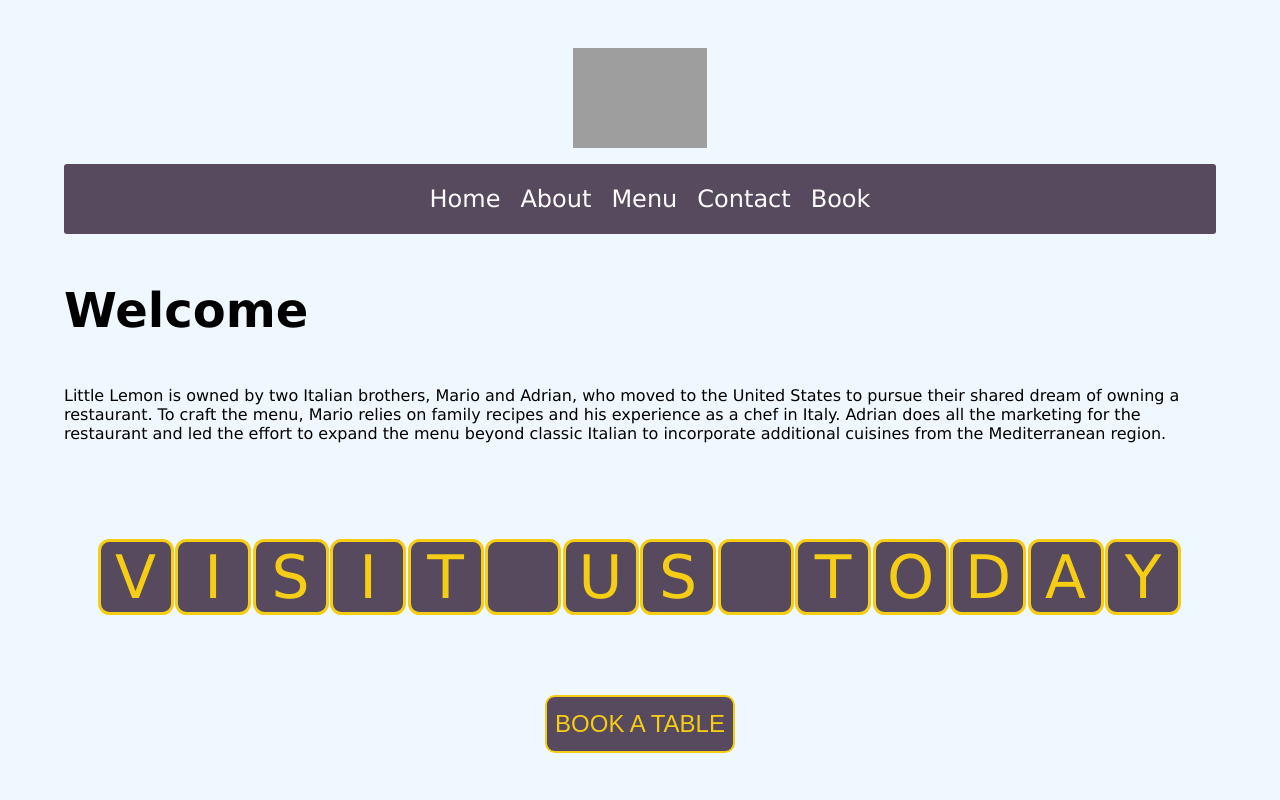
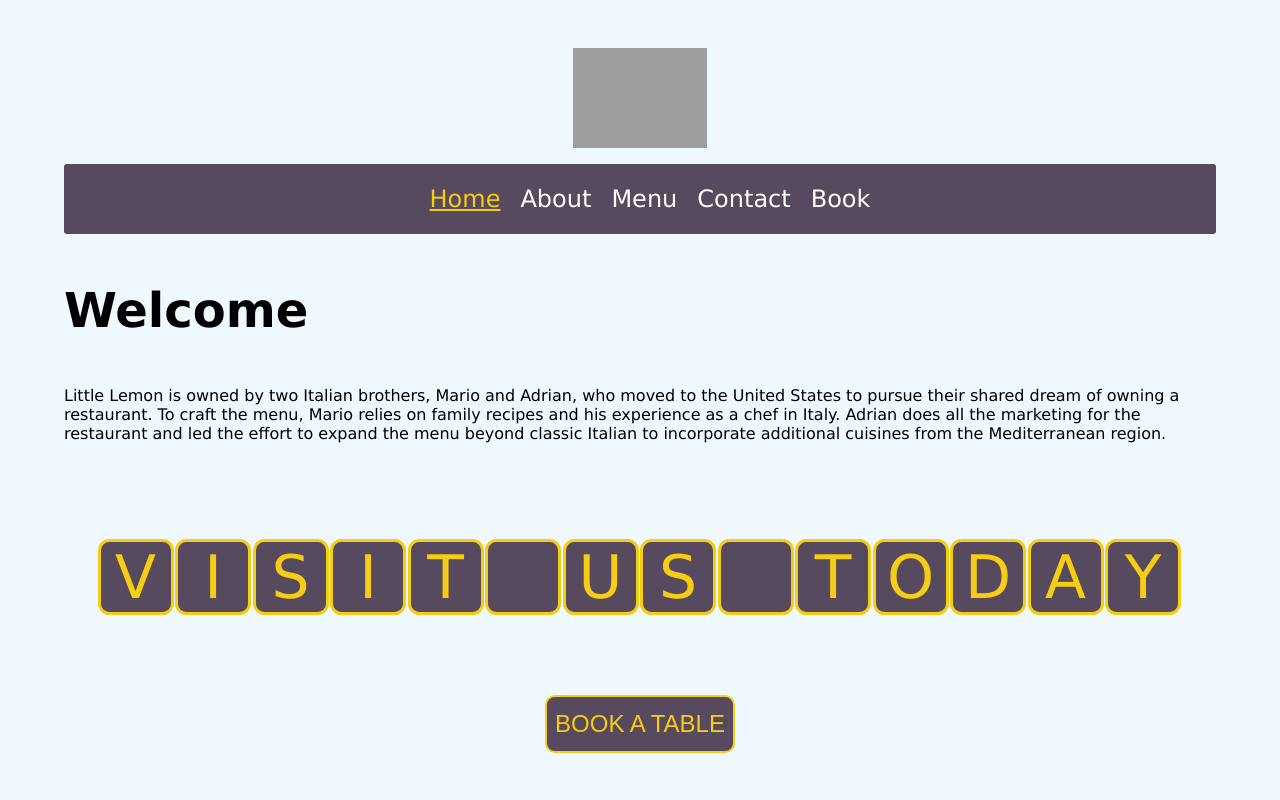
Before and after one commit to ikenjoku/little-lemon-web, a React (Create React App) app: page / in a window 1280 px wide. Shown: the top 800 px of the page. Built offline with nearby package versions, Linux system fonts and the light colour scheme; grey boxes are pictures that could not be loaded.

Commit message:
fix nav link

```diff
--- a/src/components/Navigation.css
+++ b/src/components/Navigation.css
@@ -35,3 +35,8 @@ nav li a:hover {
   font-weight: 600;
   cursor: pointer;
 }
+
+.active {
+  text-decoration: underline;
+  color: #f4cd14;
+}
--- a/src/components/Navigation.js
+++ b/src/components/Navigation.js
@@ -1,8 +1,11 @@
-import { Link } from "react-router-dom";
+import { NavLink, Link, useLocation } from "react-router-dom";
 import { useEffect } from "react";
 import "./Navigation.css";
 
 function Navigation() {
+  const location = useLocation();
+  const isHomePage = location.pathname === "/";
+
   useEffect(() => {
     var header = document.getElementById("page-nav");
     var sticky = header.offsetTop;
@@ -32,8 +35,15 @@ function Navigation() {
       <nav id="page-nav">
         <ul>
           <li>
-            <Link to="/">Home</Link>
+            <NavLink
+              className={({ isActive }) => (isActive ? "active" : "")}
+              to="/"
+            >
+              Home
+            </NavLink>
           </li>
+          {isHomePage ? (
+            <>
               <li>
                 <a href="#about">About</a>
               </li>
@@ -43,8 +53,12 @@ function Navigation() {
               <li>
                 <a href="#contact">Contact</a>
               </li>
+            </>
+          ) : null}
           <li>
-            <Link to="book-a-table">Book</Link>
+            <NavLink className={({ isActive }) => (isActive ? "active" : "")} to="book-a-table">
+              Book
+            </NavLink>
           </li>
         </ul>
       </nav>
```
Lines whose indentation alone changed are shown as unchanged.
